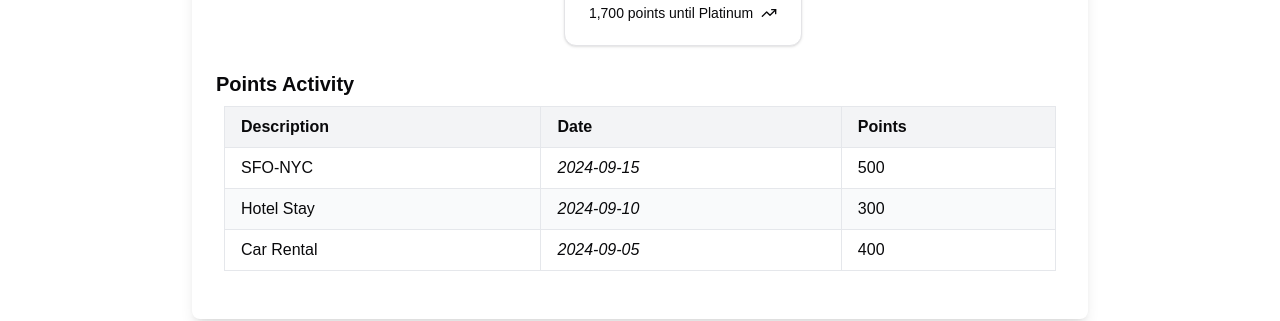
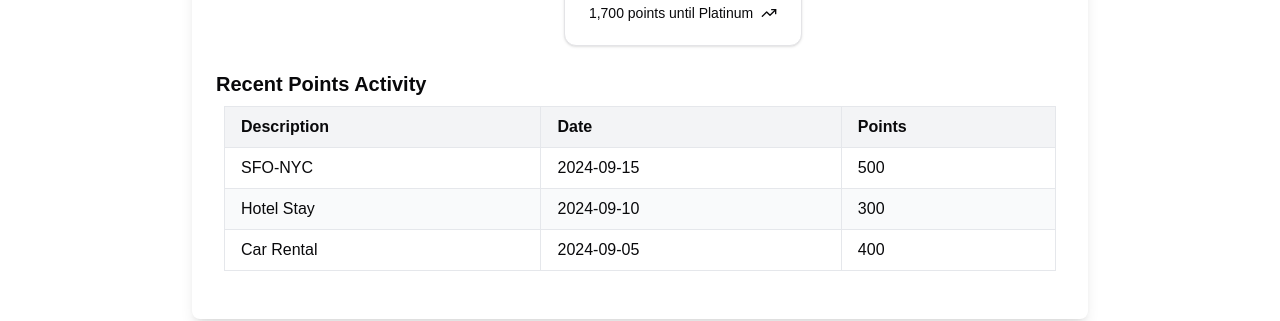
Before and after one commit to Damovisa/travel-app, a Next.js app: page /profile in a window 1280 px wide. Shown: the part 388-709 px from the top of the page. Built offline with nearby package versions, Linux system fonts and the light colour scheme.

Commit message:
Minor UI tweaks

```diff
--- a/app/profile/page.tsx
+++ b/app/profile/page.tsx
@@ -18,7 +18,7 @@ export default function Home() {
           <img src="/avatar-15.png" alt="User Avatar" className="w-32 h-32 rounded-full" />
         </div>
         <div className="mt-6">
-          <h2 className="text-xl font-semibold">Points Activity</h2>
+          <h2 className="text-xl font-semibold">Recent Points Activity</h2>
           <StatusTable />
         </div>
       </div>
--- a/components/ui/status-table.tsx
+++ b/components/ui/status-table.tsx
@@ -43,7 +43,7 @@ const columns = [
   }),
   columnHelper.accessor(row => row.date, {
     id: 'date',
-    cell: info => <i>{info.getValue()}</i>,
+    cell: info => info.getValue(),
     header: () => <span>Date</span>
   }),
   columnHelper.accessor('points', {
```
